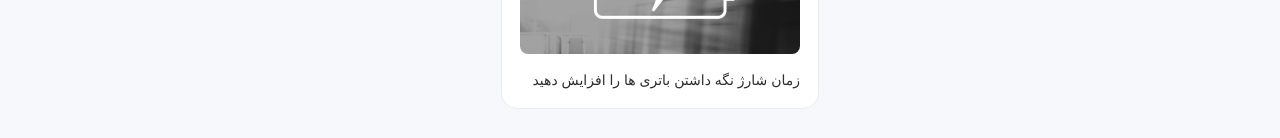
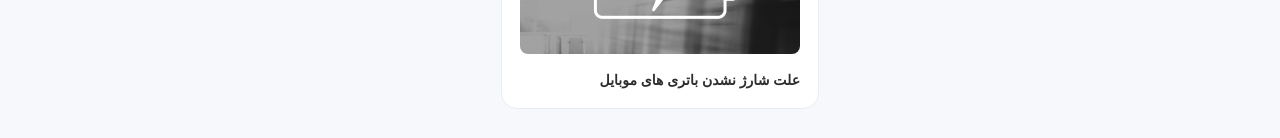
Before and after one commit to mahyarErshad/anaram-react, a React (Create React App) app: page / in a window 1280 px wide. Shown: the part 4390-4528 px from the top of the page. Built offline with nearby package versions, Linux system fonts and the light colour scheme; a web font is replaced by a local one.

Commit message:
Heading styles are changed

```diff
--- a/src/Pages/MainPage/MainPageBlog/BlogCards.jsx
+++ b/src/Pages/MainPage/MainPageBlog/BlogCards.jsx
@@ -5,7 +5,7 @@ function BlogCards() {
   return (
     <figure className="rounded-2xl p-[1.125rem] bg-white border border-primary1">
       <img className="h-2/4 rounded-lg" src={image} alt="" />
-      <h3 className="text-right text-sm text-NeutralN600 mt-4">زمان شارژ نگه داشتن باتری ها را افزایش دهید</h3>
+      <h3 className="text-right text-sm font-semibold text-NeutralN600 mt-4">علت شارژ نشدن باتری های موبایل</h3>
     </figure>
   );
 }
```
